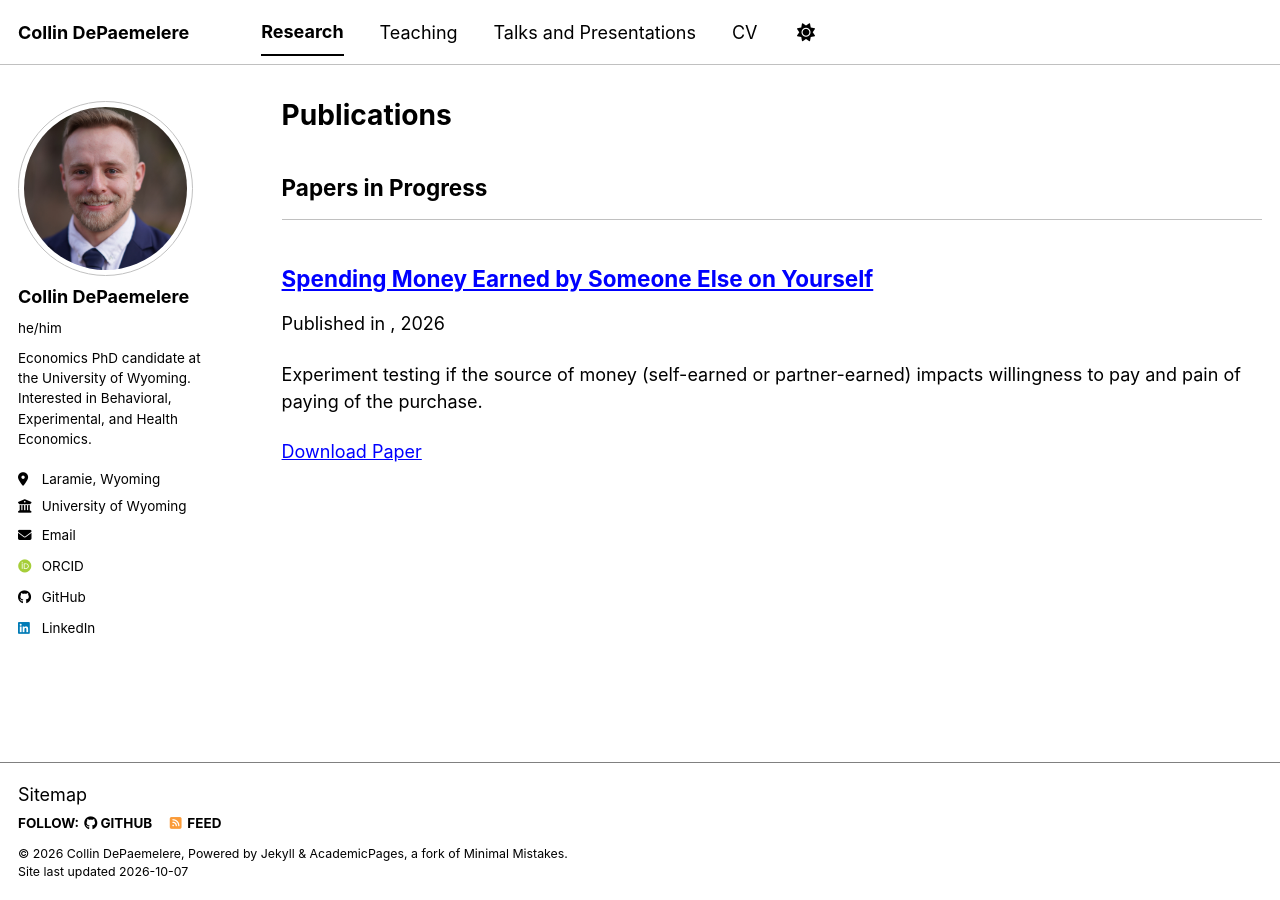
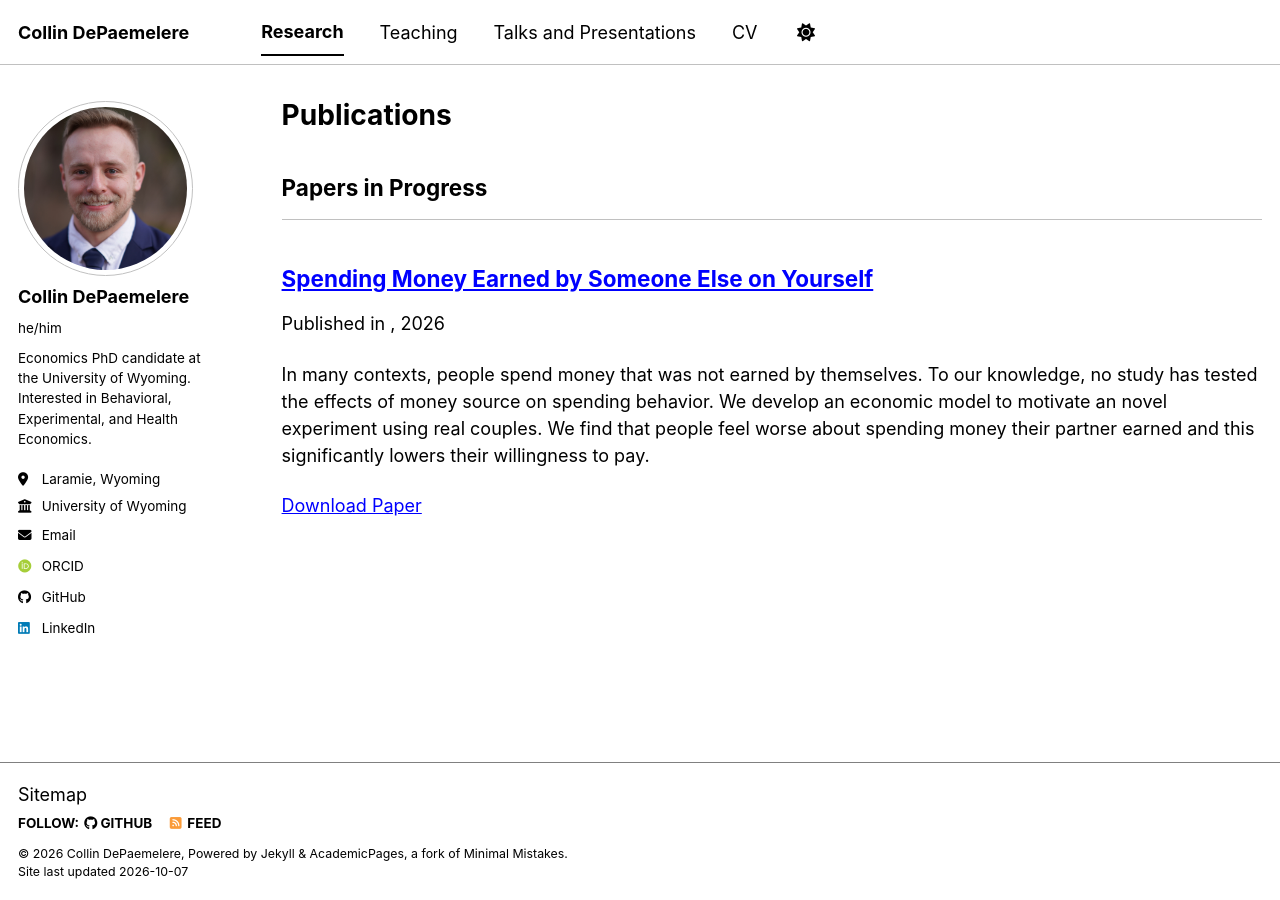
Before and after one commit to CollinDeP/collindep.github.io, a Jekyll site: the page built from _pages/publications.html, in a window 1280 px wide. Built offline with Jekyll 4.4.1, drawn with Linux system fonts in a browser that asks for light colours; some web fonts are replaced; a script bundle is joined from its source files by our own code; library files that are not in the unit come from our copies.

Commit message:
Update spending-others-money.md

```diff
--- a/_publications/spending-others-money.md
+++ b/_publications/spending-others-money.md
@@ -3,7 +3,7 @@ title: "Spending Money Earned by Someone Else on Yourself"
 collection: publications
 category: progress
 permalink: /publication/spending-others-money
-excerpt: "Experiment testing if the source of money (self-earned or partner-earned) impacts willingness to pay and pain of paying of the purchase."
+excerpt: "In many contexts, people spend money that was not earned by themselves. To our knowledge, no study has tested the effects of money source on spending behavior. We develop an economic model to motivate an novel experiment using real couples. We find that people feel worse about spending money their partner earned and this significantly lowers their willingness to pay."
 date: 2026-10-01
 paperurl: "/files/DePaemelere_JMP.pdf"
 ---
```
